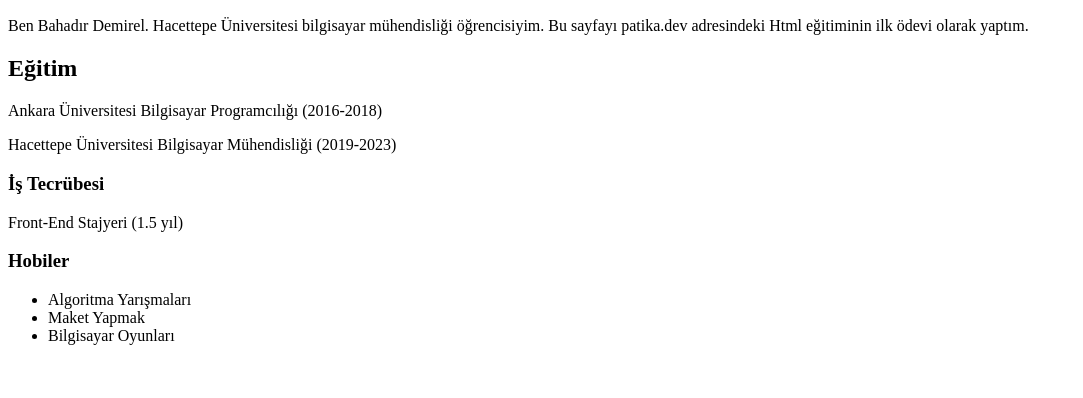
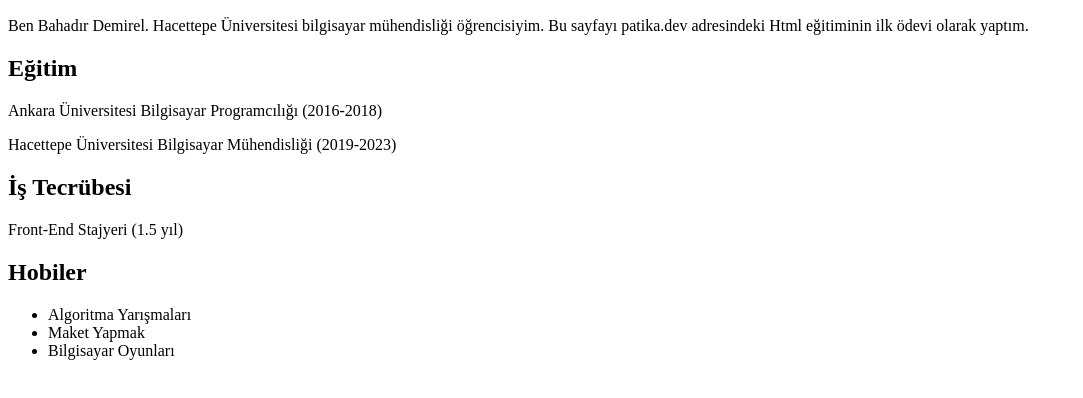
Before and after one commit to bahadirdemirel/patika-html-odev1, a plain HTML site: page index.html in a window 1280 px wide. Shown: the part 96-494 px from the top of the page, without its empty margins (0-1083 px from the left). Drawn offline with Linux system fonts and the light colour scheme.

Commit message:
h3 tags converted to h2

```diff
--- a/index.html
+++ b/index.html
@@ -18,10 +18,10 @@
     <p>Ankara Üniversitesi Bilgisayar Programcılığı (2016-2018)</p>
     <p>Hacettepe Üniversitesi Bilgisayar Mühendisliği (2019-2023)</p>
 
-    <h3>İş Tecrübesi</h3>
+    <h2>İş Tecrübesi</h2>
     <p>Front-End Stajyeri (1.5 yıl)</p>
 
-    <h3>Hobiler</h3>
+    <h2>Hobiler</h2>
     <!--Liste Başlangıcı-->
     <ul>
         <li>Algoritma Yarışmaları</li>
```
